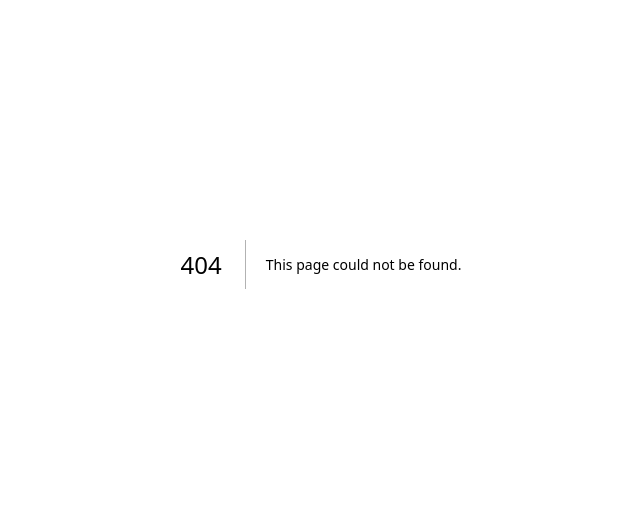
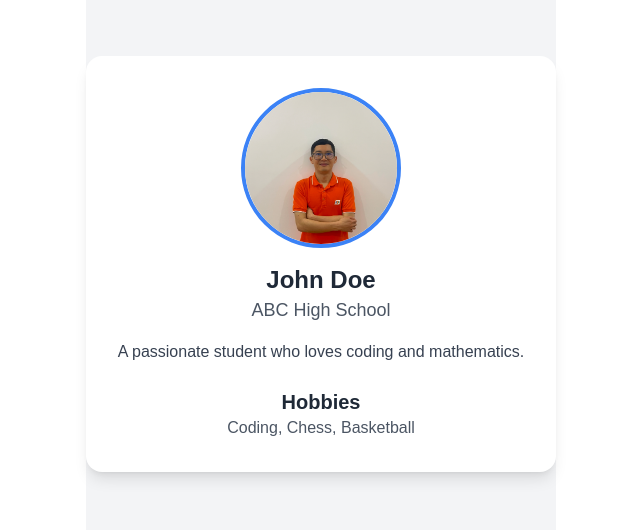
Before and after one commit to DinhSangNi/SDN-Fe, a Next.js app: page /huynhvang in a window 1280 px wide. Before the commit this address had no page. Shown: the part 136-666 px from the top of the page, without its empty margins (319-959 px from the left). Built offline with nearby package versions, Linux system fonts and the light colour scheme.

Commit message:
deploy huynh vang page

```diff
--- /dev/null
+++ b/app/huynhvang/page.tsx
@@ -0,0 +1,28 @@
+import Image from 'next/image';
+
+export default function StudentProfile() {
+  return (
+    <div className='flex justify-center items-center min-h-screen bg-gray-100'>
+      <div className='bg-white shadow-lg rounded-2xl p-8 max-w-2xl w-full text-center'>
+        <div className='relative w-40 h-40 mx-auto mb-4'>
+          <Image
+            src='/avatars/huynhvang.jpg'
+            alt='Student Profile'
+            layout='fill'
+            objectFit='cover'
+            className='rounded-full border-4 border-blue-500'
+          />
+        </div>
+        <h1 className='text-2xl font-bold text-gray-800'>John Doe</h1>
+        <p className='text-gray-600 text-lg'>ABC High School</p>
+        <p className='mt-4 text-gray-700'>
+          A passionate student who loves coding and mathematics.
+        </p>
+        <div className='mt-6'>
+          <h2 className='text-xl font-semibold text-gray-800'>Hobbies</h2>
+          <p className='text-gray-600'>Coding, Chess, Basketball</p>
+        </div>
+      </div>
+    </div>
+  );
+}
```
